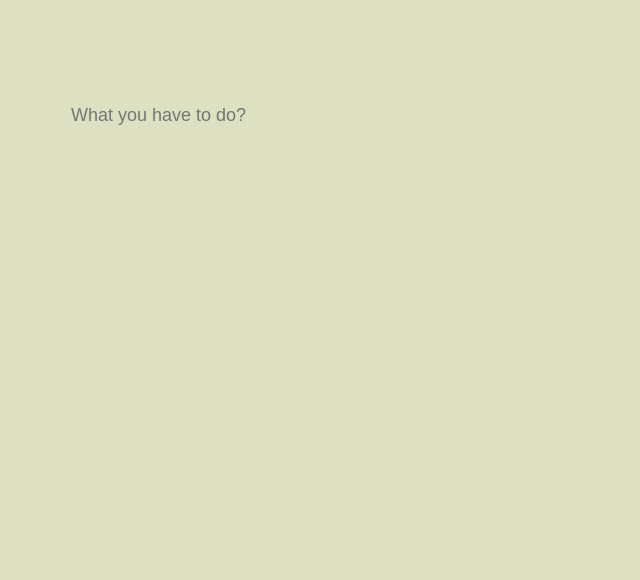
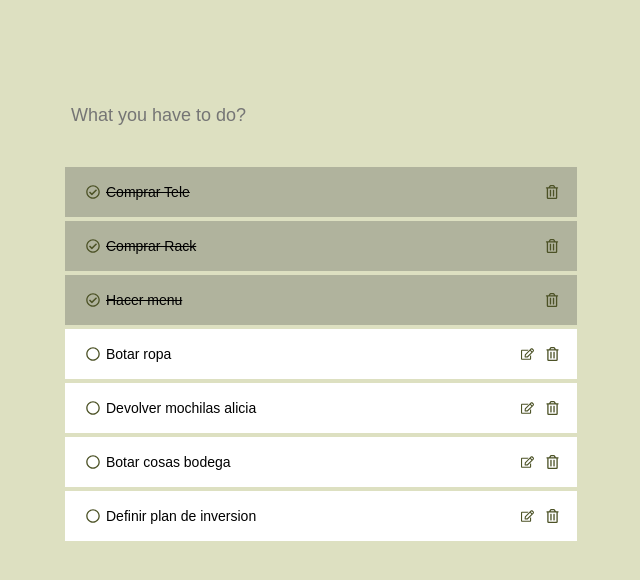
Before and after one commit to pablosat/todo-webapp, a React (Create React App) app: page / in a window 1280 px wide. Shown: the top 580 px of the page, without its empty margins (319-959 px from the left). Built offline with nearby package versions, Linux system fonts and the light colour scheme.

Commit message:
new lists

```diff
--- a/src/components/toDoReducer.js
+++ b/src/components/toDoReducer.js
@@ -16,7 +16,63 @@ export const toDoReducer = (state, action = { type: "", payload: {} }) => {
     case editToDo().type:
       return state.map((todo) => (todo.id === payload.id ? { ...todo, name: payload.name } : todo));
     default:
-      return [];
+      return [
+        {
+          id: 2,
+          name: "Comprar Tele",
+          completed: true
+        },
+        {
+          id: 6,
+          name: "Comprar Rack",
+          completed: true
+        },
+        {
+          id: 7,
+          name: "Hacer menu",
+          completed: true
+        },
+        {
+          id: 3,
+          name: "Botar ropa",
+          completed: false
+        },
+        {
+          id: 123,
+          name: "Devolver mochilas alicia",
+          completed: false
+        },
+        {
+          id: 4,
+          name: "Botar cosas bodega",
+          completed: false
+        },
+        {
+          id: 1,
+          name: "Definir plan de inversion",
+          completed: false
+        }
+        // {
+        //   id: 5,
+        //   name: "Playlist",
+        //   completed: false
+        // },
+        // {
+        //   id: 8,
+        //   name: "Definir mesas",
+        //   completed: false
+        // },
+        // {
+        //   id: 10,
+        //   name: "Zapatos",
+        //   completed: false
+        // },
+        // {
+        //   id: 11,
+        //   name: "Corbata",
+        //   completed: false
+        // }
+      ];
   }
 };
 
```
Also changed, not shown: 1 other file (tests, documents, lock files or other folders).
